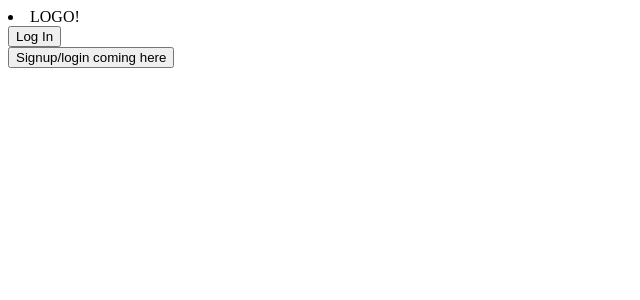
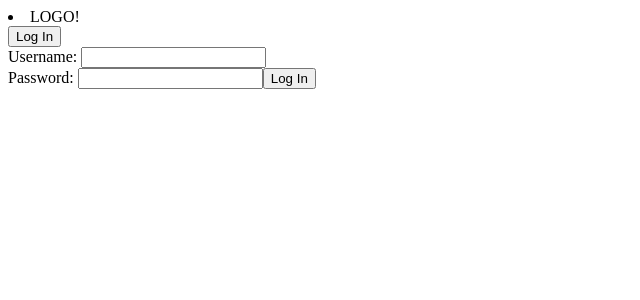
Before and after one commit to lkrych/climbing_stats, a React (Vite) app in the folder frontend/: page /login in a window 1280 px wide. Shown: the top 300 px of the page, without its empty margins (0-640 px from the left). Built offline with nearby package versions, Linux system fonts and the light colour scheme.

Commit message:
create login page

```diff
--- a/frontend/src/components/Login.js
+++ b/frontend/src/components/Login.js
@@ -1,5 +1,30 @@
-import React from "react";
+import React, { useState } from "react";
+import { postRequest } from "../util/request";
 
-export default () => (
-    <button>Signup/login coming here</button>
-);
+export default () => {
+    const [username, setUsername] = useState('');
+    const [password, setPassword] = useState('');
+
+    const submitSignup = (e) => {
+        e.preventDefault();
+        postRequest("/auth",
+            {
+                username,
+                password
+            }
+        ).then((json) => {
+            console.log(json);
+        });
+    }
+
+    return (
+        <form onSubmit={(e) => submitSignup(e)}>
+            <label>Username: </label>
+            <input type="text" value={username} onChange={(e) => setUsername(e.target.value)} />
+            <br />
+            <label>Password: </label>
+            <input type="password" value={password} onChange={(e) => setPassword(e.target.value)} />
+            <button type="submit"> Log In </button>
+        </form>
+    )
+};
```
